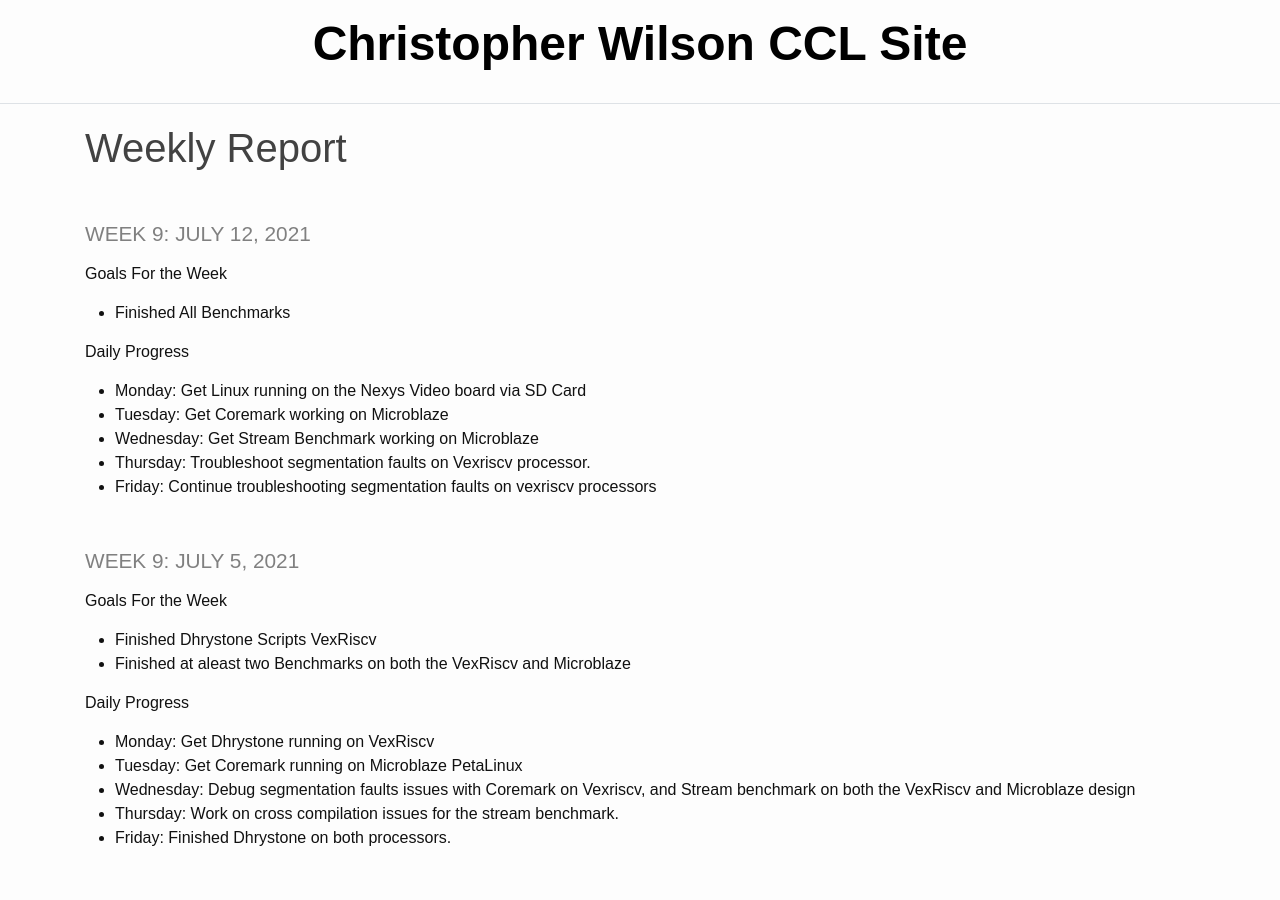
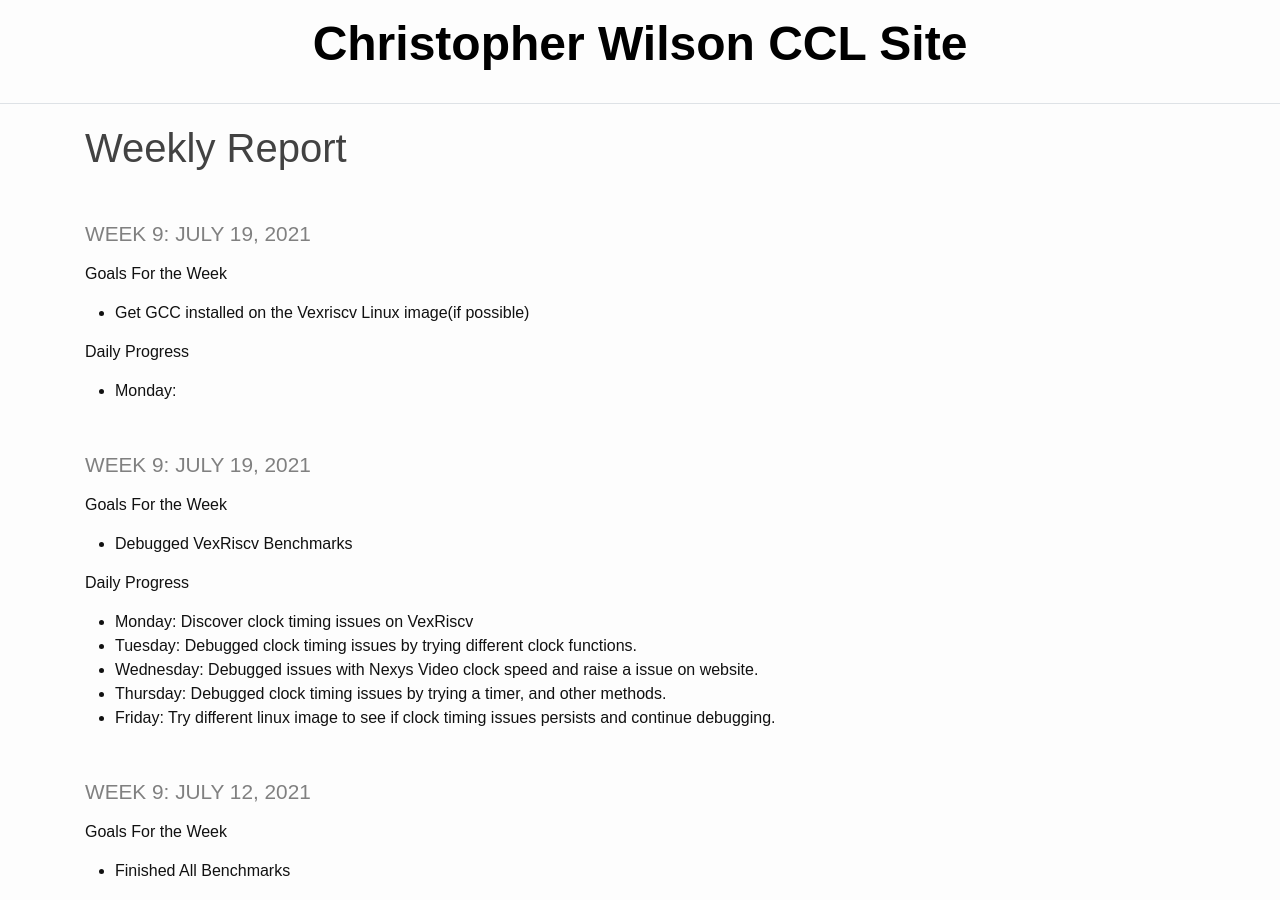
Before and after one commit to chriswils95/chriswils.github.io, a Jekyll site: the page built from _pages/log.md, in a window 1280 px wide and 900 px high. Built offline with Jekyll 4.4.1, drawn with Linux system fonts in a browser that asks for light colours.

Commit message:
update log file

```diff
--- a/_pages/log.md
+++ b/_pages/log.md
@@ -2,6 +2,32 @@
 layout: default
 title: Weekly Report
 ---
+
+### Week 9: July 19, 2021
+
+Goals For the Week
+
+- Get GCC installed on the Vexriscv Linux image(if possible)
+
+Daily Progress
+
+- **Monday**:
+
+### Week 9: July 19, 2021
+
+Goals For the Week
+
+- Debugged VexRiscv Benchmarks
+
+Daily Progress
+
+- **Monday**: Discover clock timing issues on VexRiscv
+- **Tuesday**: Debugged clock timing issues by trying different clock functions.
+- **Wednesday**: Debugged issues with Nexys Video clock speed and raise a issue
+  on website.
+- **Thursday**: Debugged clock timing issues by trying a timer, and other methods.
+- **Friday**: Try different linux image to see if clock timing issues persists and continue
+  debugging.
 
 ### Week 9: July 12, 2021
 
```
